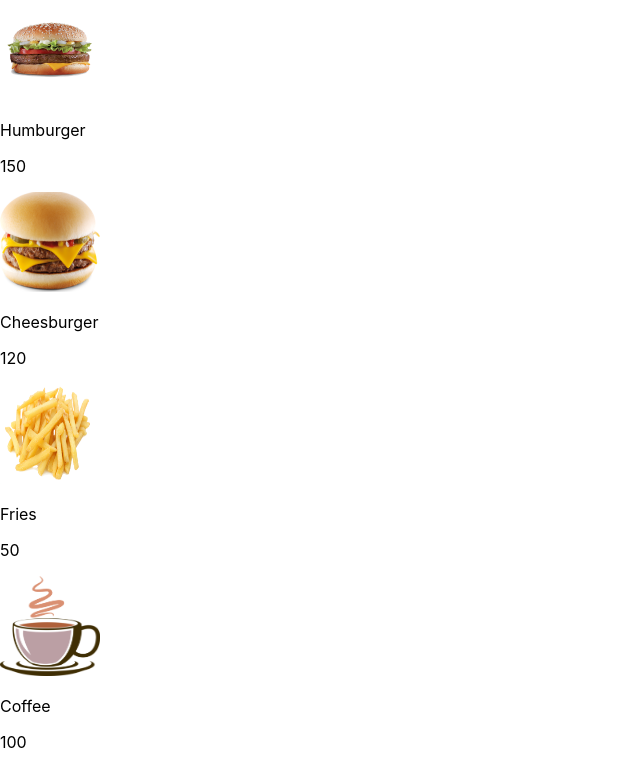
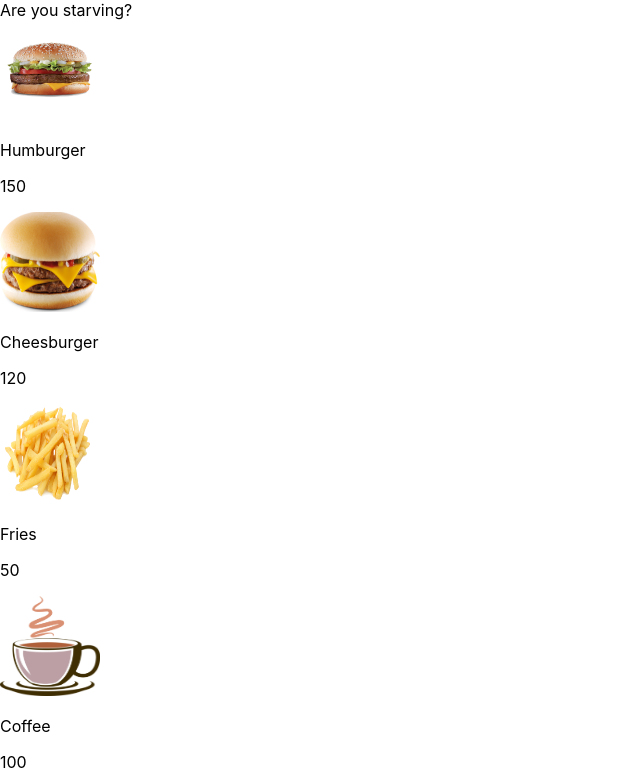
Before and after one commit to koreicnurs/fast-food, a React (Create React App) app: page / in a window 1280 px wide. Shown: the top 784 px of the page, without its empty margins (0-640 px from the left). Built offline with nearby package versions, Linux system fonts and the light colour scheme.

Commit message:
#7 add component Price, add total price for all orders to pay

```diff
--- a/src/App.js
+++ b/src/App.js
@@ -3,6 +3,7 @@ import Product from "./components/Product/Product";
 import {Products} from "./Products";
 import Order from "./components/Orders/Order";
 import Button from "./components/Buttons/Button";
+import Price from "./components/Price/Price";
 
 const App = () => {
 
@@ -13,7 +14,9 @@ const App = () => {
         {name: 'Coffee', count: 0},
         {name: 'Tea', count: 0},
         {name: 'Cola', count: 0},
-    ])
+    ]);
+
+    const [price] = useState(0);
 
     const addOrder = (name) => {
         const copyOrders = orders.map(o => {
@@ -21,19 +24,46 @@ const App = () => {
                 return {
                     ...o,
                     count: o.count + 1,
-                }
+                };
             } else {
                 return o;
             }
         });
 
         setOrders(copyOrders);
-    }
+    };
 
     const getPrice = (name) => {
         return Products.find(product => {
             return product.name === name;
         }).price;
+    };
+
+    const getTotalPrice = () => {
+        let allPrice = [];
+        let allCount = [];
+        let eachPrice = [];
+
+        orders.map(order => {
+            return allCount.push(order.count);
+        });
+
+        Products.map(product => {
+            return allPrice.push(product.price);
+        });
+
+        for (let p = 0; p < allPrice.length; p++) {
+            eachPrice.push(allPrice[p] * allCount[p]);
+        }
+
+        const total = eachPrice.reduce((a, b) => a + b) + price;
+
+        if (total > 0) {
+            return `Total: ${total}`;
+        } else {
+            return 'Are you starving?';
+        }
+
     };
 
     const deleteOrder = (name) => {
@@ -53,7 +83,7 @@ const App = () => {
             return r;
         })
         setOrders(copyOrders);
-    }
+    };
 
     const renderOrders = orders.map((r, index) => {
         if (r.count > 0) {
@@ -68,9 +98,8 @@ const App = () => {
                         delete={() => deleteOrder(r.name)}
                     />
                 </Order>
-            )
+            );
         }
-
     });
 
     const objProduct = Products.map((p, index) => (
@@ -86,6 +115,9 @@ const App = () => {
     return (
         <>
             {renderOrders}
+            <Price
+                price={getTotalPrice()}
+            />
             {objProduct}
         </>
     );
--- /dev/null
+++ b/src/components/Price/Price.js
@@ -0,0 +1,9 @@
+import React from 'react';
+
+const Price = (props) => {
+    return (
+        <div className='price'>{props.price}</div>
+    );
+};
+
+export default Price;
```
